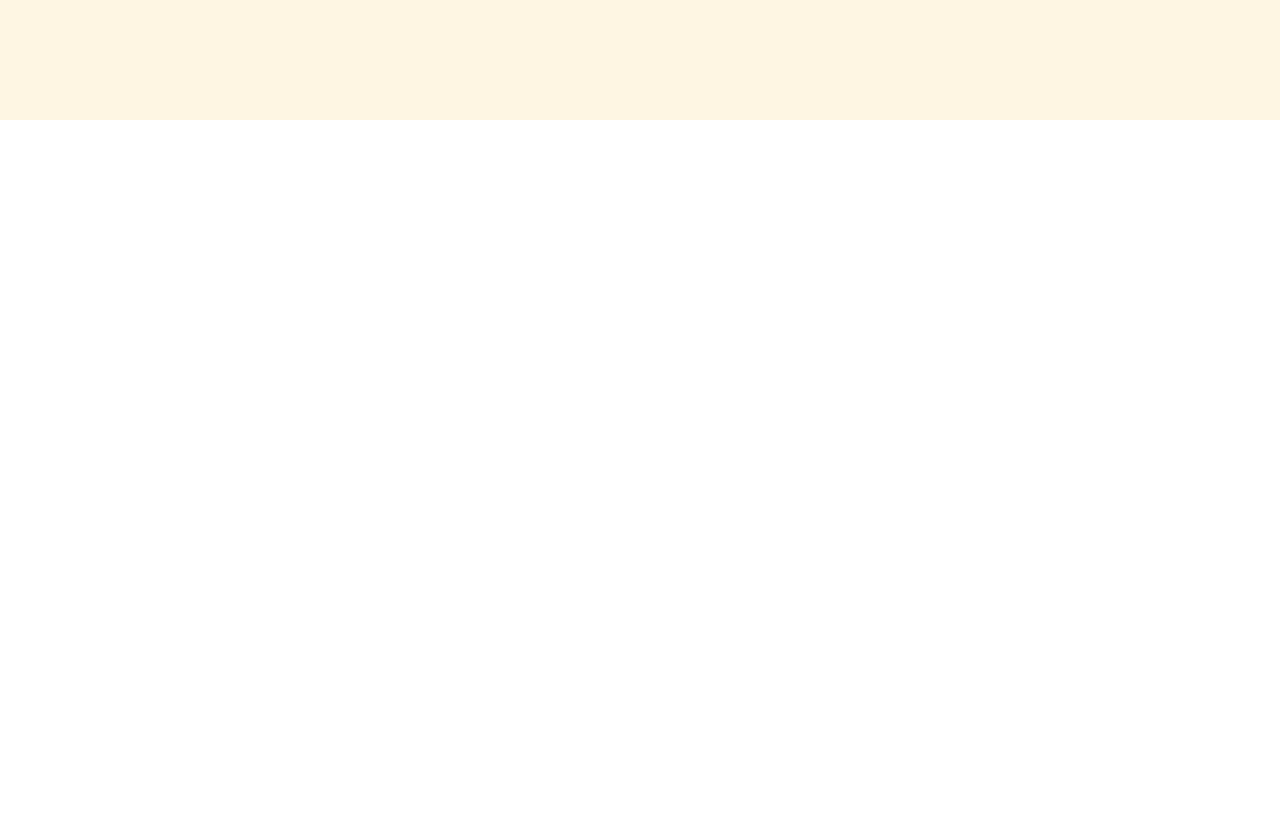
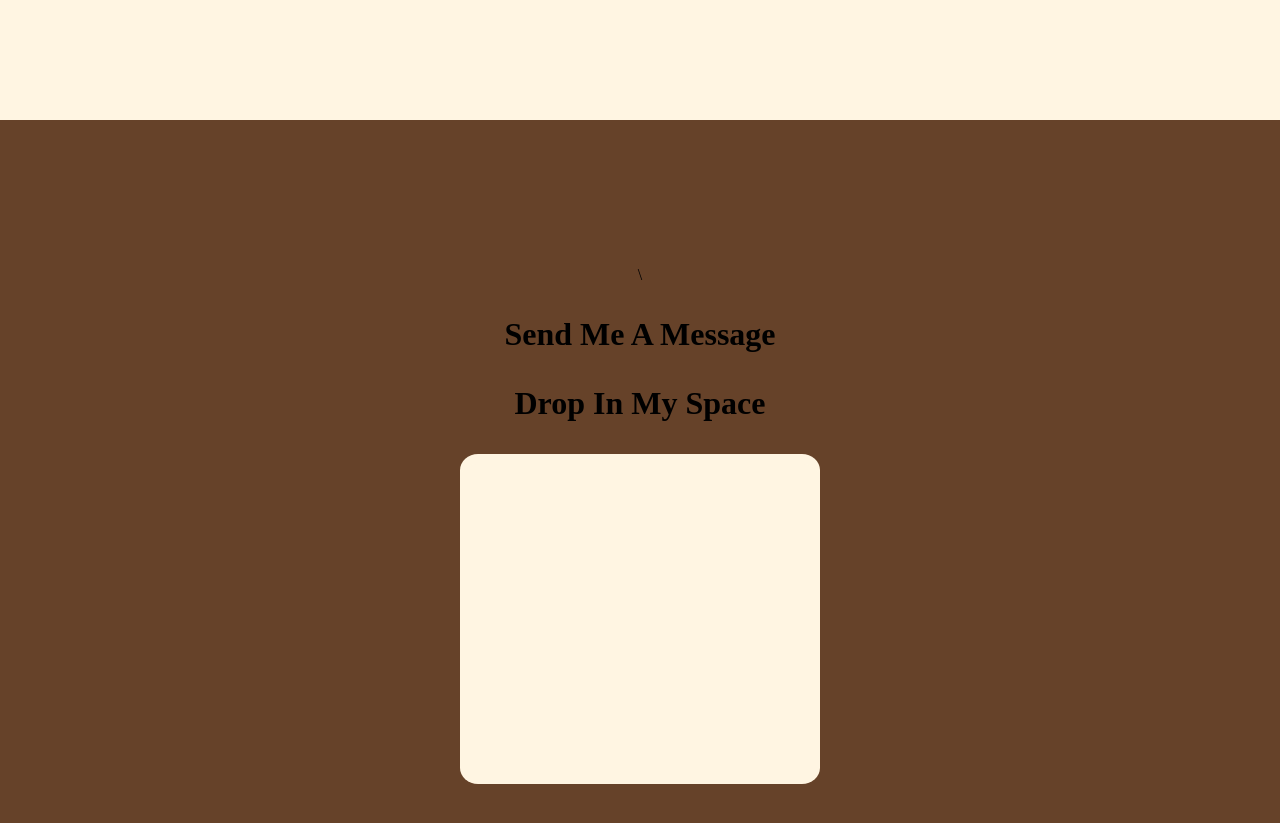
Before and after one commit to lungaHamilton09/Best-Vue-Port, a Vue app: page / in a window 1280 px wide. Shown: the part 3080-3903 px from the top of the page. Before the commit the page ends 3200 px from the top, so only its background shows below. Built offline with nearby package versions, Linux system fonts and the light colour scheme.

Commit message:
Added to box text in contact form

```diff
--- a/src/Home/HomeCard.vue
+++ b/src/Home/HomeCard.vue
@@ -113,6 +113,8 @@
     </div>
   </div>
 
+
+
   <!-- experience section -->
   <div class="experience-container">
     <h1>
@@ -124,9 +126,6 @@
     <div class="experience-image-container">
       <img src="../images/New Developer icon.jpg" alt="developer-logo" class="developer-icon">
         <!-- floating icons -->
-        <a href="">
-          <img src="../images/git-icon-removebg-preview.png" alt="language" class="language-icon">
-        </a>
     </div>
   </div>
 
@@ -154,7 +153,15 @@
   </div>
 
   <!-- contact section -->
-  <div class="contact-container">
+  <div class="contact-container">\
+    <h1>Send Me A Message</h1>
+    <h1>Drop In My Space</h1>
+    <div class="email-row">
+      <div class="box">
+        <div class="cube">
+        </div>
+      </div>
+    </div>
 
   </div>
 
@@ -386,7 +393,7 @@ export default {
   width: 360px;
   height: 320px;
   /* outline: #664229 1px solid; */
-  background-color: #c98c60;
+  background-color: #664229;
 }
 .card-img {
   width: fit-content;
@@ -395,6 +402,35 @@ export default {
 
 }
 
+/* contact section */
+.contact-container {
+  position: relative;
+  display: flex;
+  flex-direction: column;
+  justify-content: center;
+  align-items: center;
+  width: 100%;
+  min-width: 100vw;
+  height: 100vh;
+  gap: 2rem;
+  background-color: #664229;
+}
+.box {
+  padding-top: 10px;
+  border-radius: 5%;
+  text-align: center;
+  width: 360px;
+  height: 320px;
+  background-color: #FFF5E2;
+}
+.cube {
+  padding-top: 10px;
+  border-radius: 5%;
+  text-align: center;
+  width: 360px;
+  height: 320px;
+  background-color: #FFF5E2;
+}
 /* font styles */
 .font-text-small {
   font-family: Arial, Helvetica, sans-serif;
```
